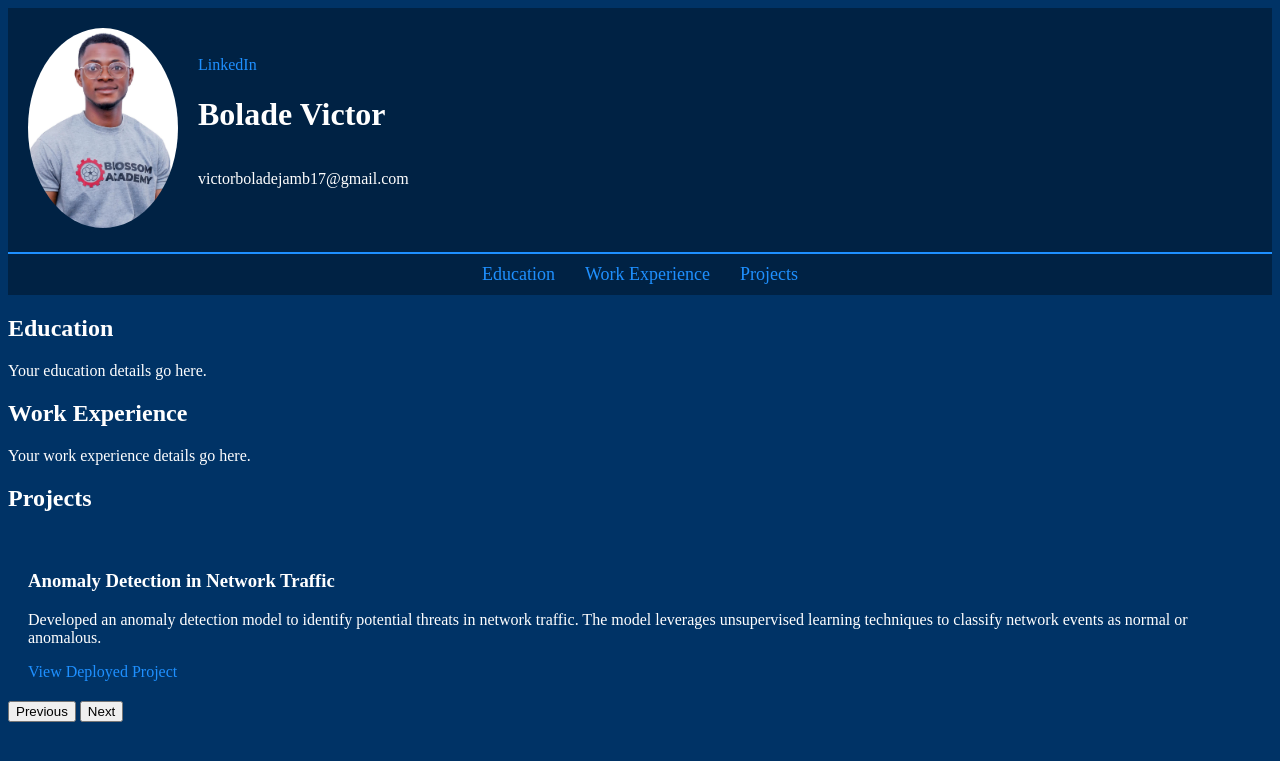
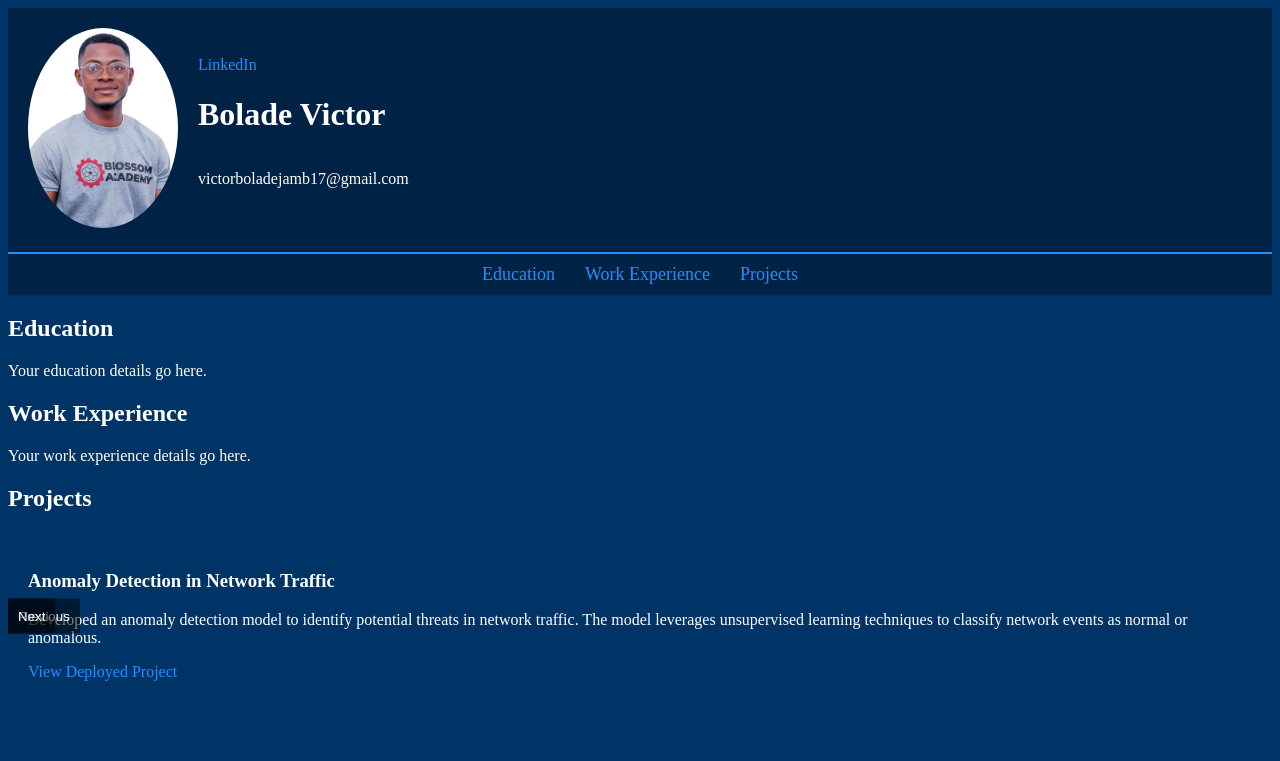
Before and after one commit to VictorAID/Portfolio_Website, a Jekyll site: the page built from README.md, in a window 1280 px wide. Shown: the top 761 px of the page. Built offline with Jekyll 4.4.1, drawn with Linux system fonts in a browser that asks for light colours; our own code applies the rules of GitHub Pages for plain Markdown files.

Commit message:
Update default.html

```diff
--- a/_layouts/default.html
+++ b/_layouts/default.html
@@ -63,8 +63,8 @@
           <a href="https://commerce.streamlit.app/" target="_blank">View Deployed Project</a>
         </div>
         <!-- Navigation Controls -->
-    <button class="prev-slide">Previous</button>
-    <button class="next-slide">Next</button>
+        <button class="prev-slide slider-control">Previous</button>
+        <button class="next-slide slider-control">Next</button>
       </div>
     </section>
   </main>
```
Lines whose indentation alone changed are shown as unchanged.
